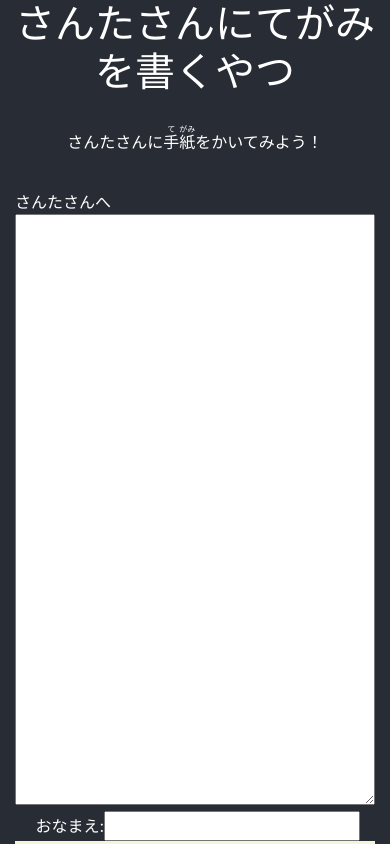
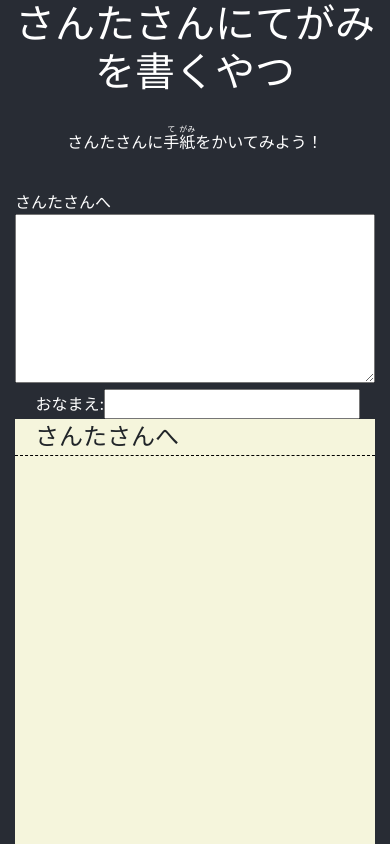
Before and after one commit to kngrow/santa_letter, a React (Create React App) app: page / in a window 390 px wide. Shown: the top 844 px of the page. Built offline with nearby package versions, Linux system fonts and the light colour scheme; a web font is replaced by a local one.

Commit message:
media query

```diff
--- a/src/App.scss
+++ b/src/App.scss
@@ -1,3 +1,16 @@
+$pc :1024px;
+$sp :480px;
+@mixin pc {
+   @media (max-width: ($pc)) {
+     @content;
+   }
+}
+@mixin sp {
+   @media (max-width: ($sp)) {
+     @content;
+  }
+}
+
 .App {
   text-align: center;
   background-color: #282c34;
@@ -32,6 +45,9 @@
   textarea {
     width:100%;
     height:70vh;
+    @include sp {
+      height:20vh;
+    }
   }
 }
 
```
